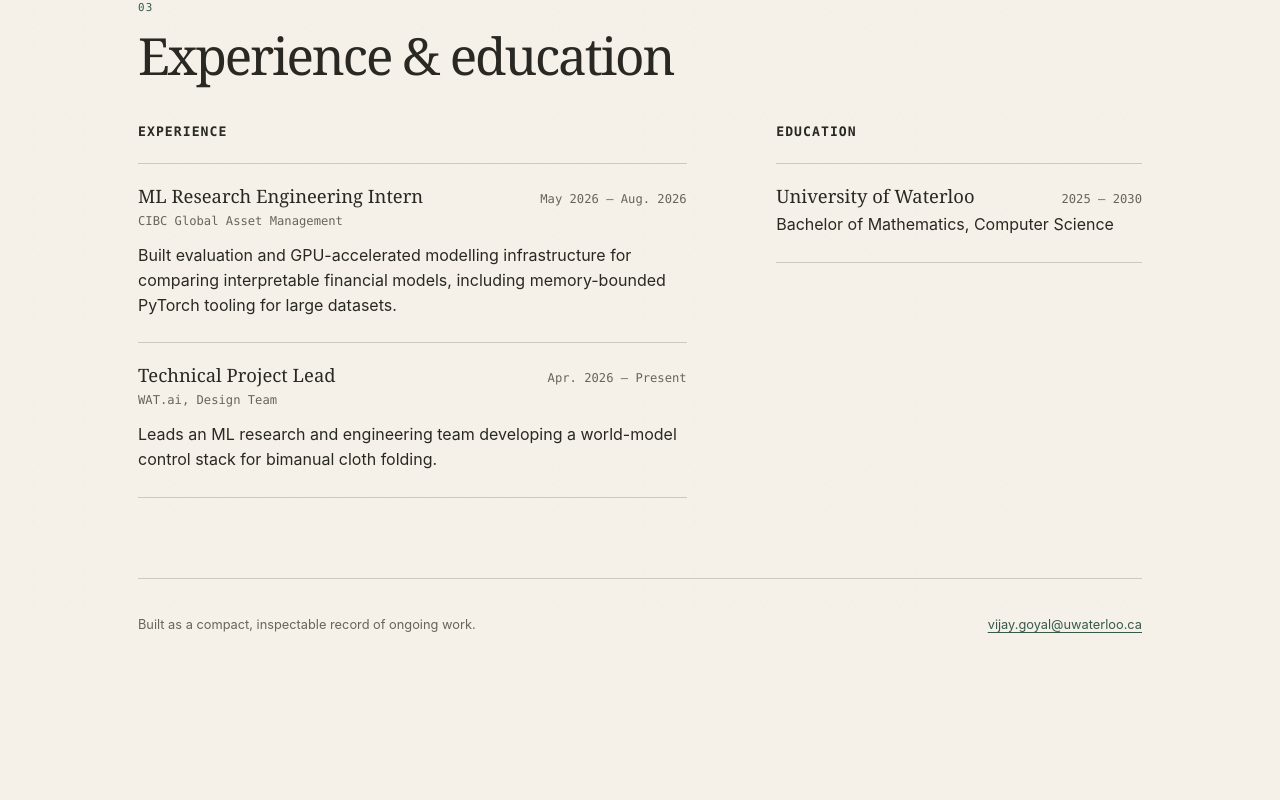
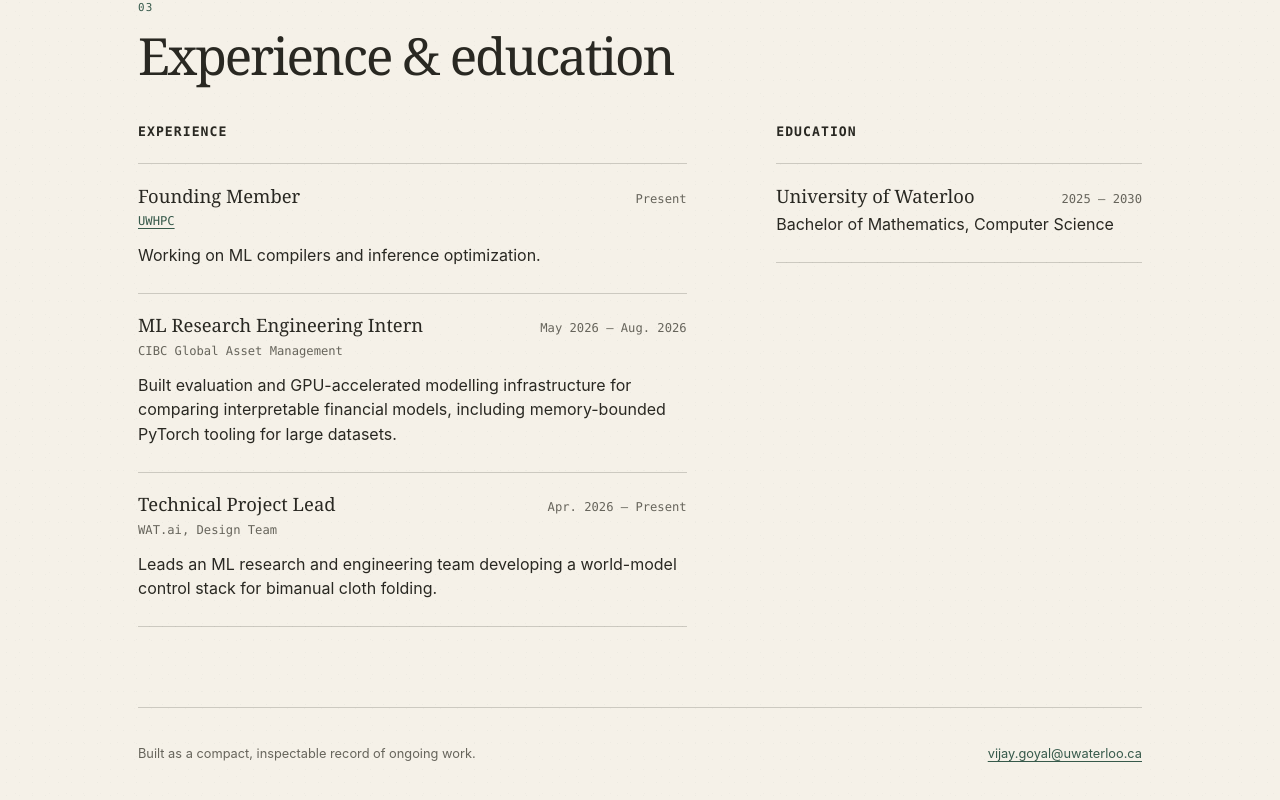
Before and after one commit to alonso130r/portfolio, a Next.js app: page / in a window 1280 px wide. Shown: the part 2981-3781 px from the top of the page. Before the commit the page ends 3655 px from the top, so only its background shows below. Built offline with nearby package versions, Linux system fonts and the light colour scheme; no server answers.

Commit message:
added uwhpc

```diff
--- a/src/components/experience-list.tsx
+++ b/src/components/experience-list.tsx
@@ -18,7 +18,13 @@ export function ExperienceList({
                 <h4>{entry.role}</h4>
                 <span>{entry.period}</span>
               </div>
-              <p className="organization">{entry.organization}</p>
+              <p className="organization">
+                {entry.organizationUrl ? (
+                  <a href={entry.organizationUrl}>{entry.organization}</a>
+                ) : (
+                  entry.organization
+                )}
+              </p>
               <p>{entry.summary}</p>
             </article>
           ))}
--- a/src/content/portfolio.ts
+++ b/src/content/portfolio.ts
@@ -216,6 +216,13 @@ export const portfolio: Portfolio = {
   ],
   experience: [
     {
+      organization: "UWHPC",
+      organizationUrl: "https://uwhpc.com",
+      role: "Founding Member",
+      period: "Present",
+      summary: "Working on ML compilers and inference optimization.",
+    },
+    {
       organization: "CIBC Global Asset Management",
       role: "ML Research Engineering Intern",
       period: "May 2026 – Aug. 2026",
--- a/src/content/types.ts
+++ b/src/content/types.ts
@@ -22,6 +22,7 @@ export type Project = {
 
 export type Experience = {
   organization: string;
+  organizationUrl?: string;
   role: string;
   period: string;
   summary: string;
```
